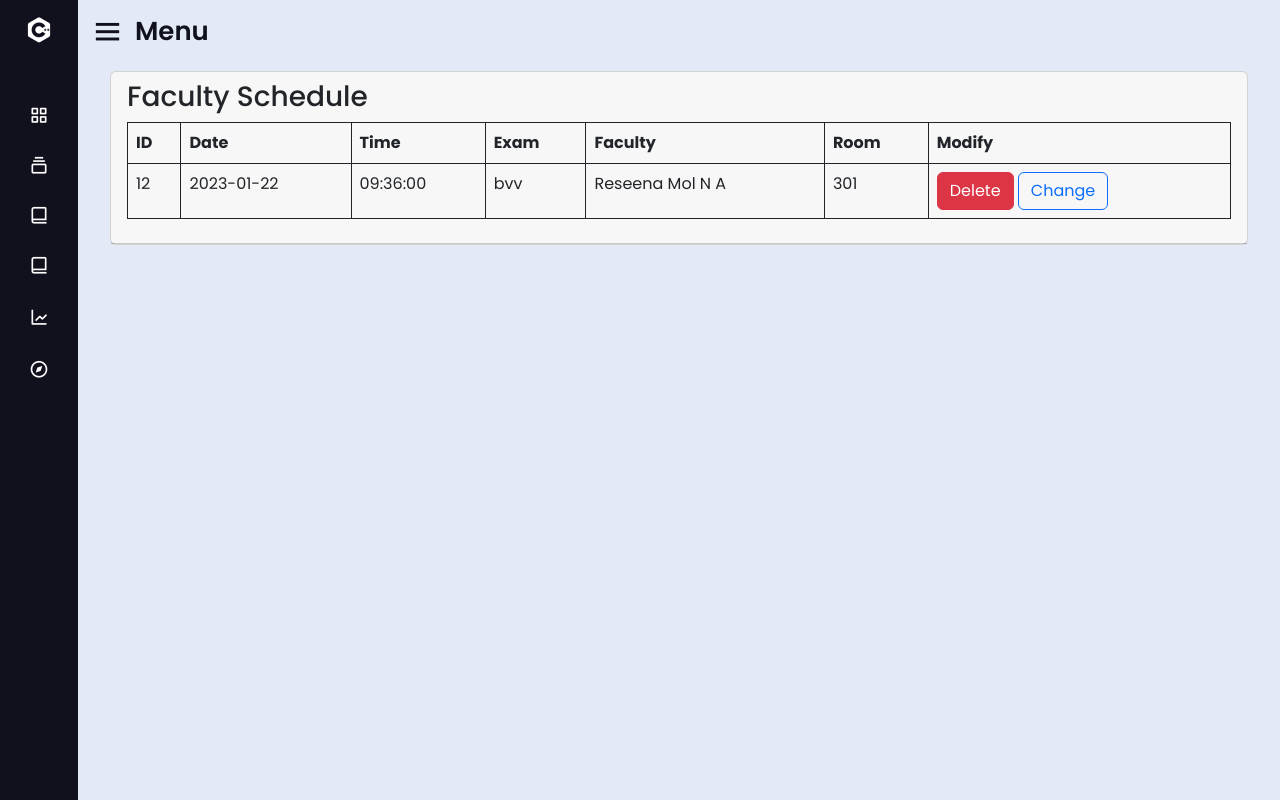
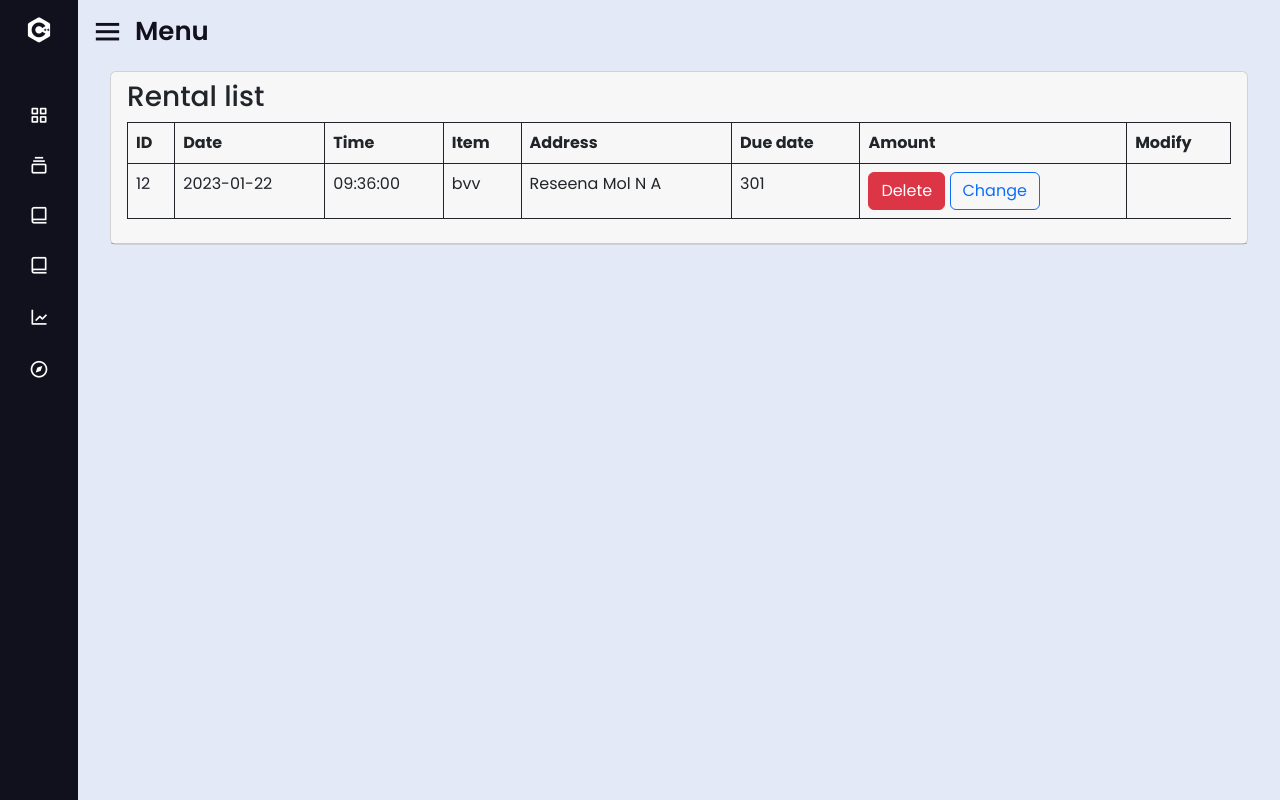
Before and after one commit to Mirzzie/TOOLS-GALLERY, a PHP site: page /admin/fac_schedule.php in a window 1280 px wide. Run offline with PHP 8.4, Linux system fonts and the light colour scheme; the visitor is signed in with stand-in values (Sample User, id 1); data comes from the database, SQL or seed files in the repository; data that the repository does not hold is empty.

Commit message:
push all IDS source copy

```diff
--- a/admin/fac_schedule.php
+++ b/admin/fac_schedule.php
@@ -118,16 +118,17 @@ $uname = $_SESSION['uname'];
   <div class="d-flex flex-column flex-grow-1" style="padding : 20px; overflow: auto">
       <div class="card">
         <div class="card-header">
-          <h3 class="card-title">Faculty Schedule</h3>
+          <h3 class="card-title">Rental list</h3>
       <table id="data_table" class="table table-bordered border-dark">
 		<thead>
 			<tr>
         <th>ID</th>
 				<th>Date</th>
         <th>Time</th>
-        <th>Exam</th>
-				<th>Faculty</th>
-        <th>Room</th>
+        <th>Item</th>
+				<th>Address</th>
+        <th>Due date</th>
+        <th>Amount</th>
         <th>Modify</th>
      </tr>
 		</thead>
```
Also changed, not shown: admin/admin_dash.php (+4 -4 lines).
